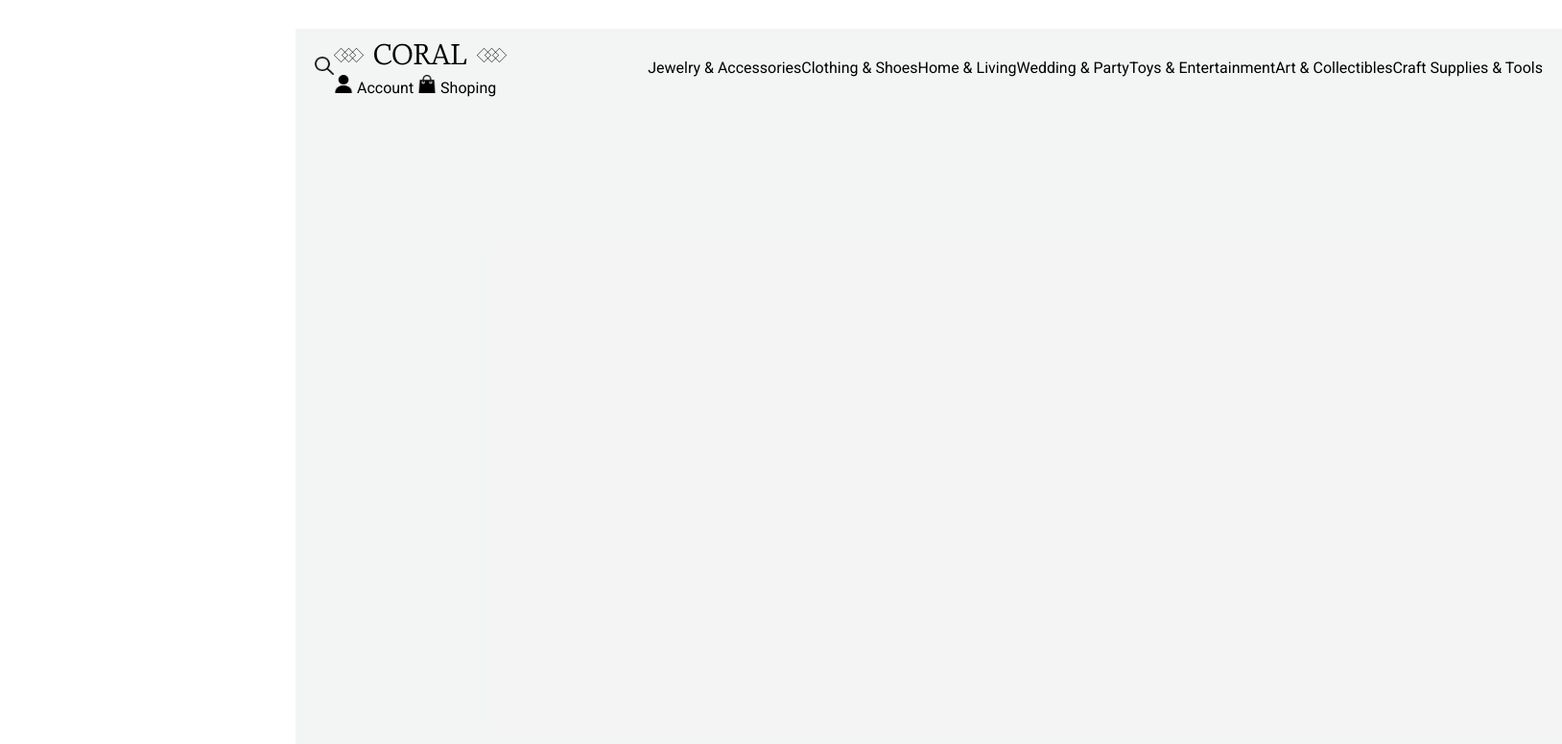
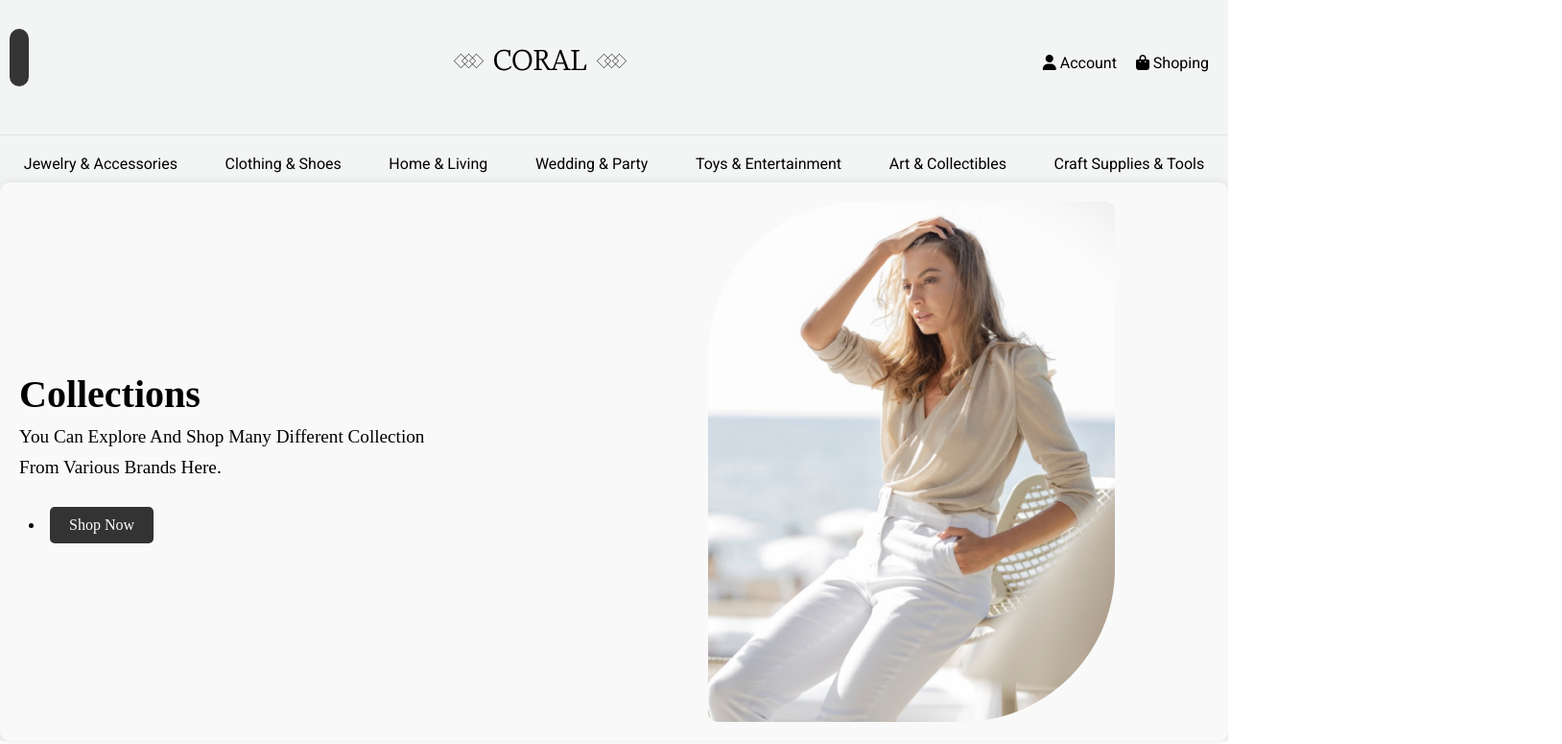
Before and after one commit to archis-academy/june-frontend-coral-buy-1, a plain HTML site: page index.html in a window 1280 px wide. Shown: the top 775 px of the page at 96% size, 1628 px wide, since content can reach past the window. Drawn offline with Linux system fonts and the light colour scheme.

Commit message:
[JU-23] - HeaderCategoryMenu & MainHeader done

```diff
--- a/index.html
+++ b/index.html
@@ -5,57 +5,57 @@
     <meta name="viewport" content="width=device-width, initial-scale=1.0" />
     <title>Coral Buy</title>
     <link rel="stylesheet" href="styles/style.css" />
-    <link
-      rel="stylesheet"
-      href="https://fonts.googleapis.com/css2?family=Roboto:wght@400;700&display=swap"
-    />
-  </head>
+    <link rel="stylesheet" href="https://fonts.googleapis.com/css2?family=Roboto:wght@400;700&display=swap" />
+    <link rel="stylesheet" href="https://cdnjs.cloudflare.com/ajax/libs/font-awesome/6.5.2/css/all.min.css" integrity="sha512-SnH5WK+bZxgPHs44uWIX+LLJAJ9/2PkPKZ5QiAj6Ta86w+fsb2TkcmfRyVX3pBnMFcV7oQPJkl9QevSCWr3W6A==" crossorigin="anonymous" referrerpolicy="no-referrer" />
+</head>
   <body>
     <header>
-      <div class="top-main">
-        <div class="top-header">
-          <div class="search">
-              <img
-                src="images\navbar-images\navbar-search-img.png"
-                alt="searchlogo"
-                width="20"
-                height="19"
-              />
+      <nav class="navbar">
+        <nav class="upper-nav">
+          <div class="search-box">
+            <input type="text" placeholder="Search here..."
+            class="search-input"/>
           </div>
           <div class="logo">
               <img
                src="images\footer-images\footer-logo.png"
+               />
           </div>
           <div class="account-shopping">
-            <img
-            src="images\navbar-images\navbar-user-img.png"
-                   alt="account"
-                   width="20"
-                   height="19"
-            />
-            <a>Account</a>
-             <img
-               src="images\navbar-images\navbar-shoping-img.png"
-                   alt="Shoping"
-                   width="20"
-                   height="19"
-             />
+            <div class="Account">
+                <i class="fa-solid fa-user"></i>
+              <a>Account</a>
+            </div>
+              <div class="Shop">
+                <i class="fa-solid fa-bag-shopping"></i>
              <a>Shoping</a>
+            </div>
           </div>
-      </div>
+        </nav>
       <div class="divider"></div>
-      <nav class="main-nav">
+        <nav class="bottom-nav">
           <ul>
-              <a>Jewelry & Accessories</a>
-              <a>Clothing & Shoes</a>
-              <a>Home & Living</a>
-              <a>Wedding & Party</a>
-              <a>Toys & Entertainment</a>
-              <a>Art & Collectibles</a>
-              <a>Craft Supplies & Tools</a>
+            <li><a>Jewelry & Accessories</a></li>
+            <li><a>Clothing & Shoes</a></li>
+            <li><a>Home & Living</a></li>
+            <li><a>Wedding & Party</a></li>
+            <li><a>Toys & Entertainment</a></li>
+            <li><a>Art & Collectibles</a></li>
+            <li><a>Craft Supplies & Tools</a></li>
           </ul>
+        </nav>
       </nav>
-      </div>
+    <div class="product">
+        <div class="content">
+            <h1>Collections</h1>
+            <p>You Can Explore And Shop Many Different Collection</p>
+            <p>From Various Brands Here.</p>
+            <li><a class="shop-now">Shop Now</a></li>
+        </div>
+        <div class="image-container">
+            <img src="images\hero-section\hero-section-woman-img.png" alt="Collection Image">
+        </div>
+    </div>
   </header>
     <section class="brand-box">
       <div class="brd-img">
--- a/styles/style.css
+++ b/styles/style.css
@@ -1,32 +1,67 @@
-header {
-    margin-top: 30px;
-    margin-left: 300px;
-    margin-right: 300px;
+*{
+  padding: 0;
+  margin: 0;
+  box-sizing: border-box;
 }
 
-.top-main {
+header {
   background-color: #1e28320d;
-  width: 1320px;
-  height: 874px;
+  min-height: 90vh;
 }
 
-.top-header {
+.navbar {
+  max-width: 1350px;
+  margin: auto;
+}
+
+.upper-nav {
     display: flex;
+    align-items: center;
     justify-content: space-between;
-    align-items: center;
     padding: 10px 20px;
 }
 
-.logo {
+.search-box {
+  transform: translate(-50%, -50%);
+  height: 60px;
+  line-height: 40px;
+  background: #353535;
+  padding: 10px;
+  border-radius: 60px;
+  cursor: pointer;
+  margin-top: 50px;
+}
 
+.search-input {
+  background: #353535;
+  color: #fff;
+  outline: none;
+  border: none;
+  line-height: 40px;
+  width: 0px;
+  float: left;
+  font-size: 1em;
+  transition: 0,7s ease;
+}
+
+.search-box:hover > .search-input,
+.search-input:focus {
+  width: 240px;
+  margin: 0px 8px;
 }
 
 .account-shopping {
   font-family: "roboto";
   white-space: nowrap;
+  display: flex;
+  gap: 20px;
 }
 
-.account-shopping:hover {
+.Account:hover {
+  color: orangered;
+}
+
+.Shop:hover {
   color: orangered;
 }
 
@@ -37,11 +72,7 @@ header {
   opacity: 1;
 }
 
-.main-nav:hover {
-  color: orangered;
-}
-
-.main-nav ul {
+.bottom-nav ul {
     list-style-type: none;
     margin: 0;
     padding: 0;
@@ -49,6 +80,62 @@ header {
     justify-content: space-around;
     font-family: "roboto";
     white-space: nowrap;
+}
+
+ul li:hover {
+  color: orangered;
+}
+
+ul li {
+  list-style: none;
+  display: inline-flex;
+  flex-direction: row;
+}
+
+li {
+  margin: 10px;
+  font-weight: 200;
+}
+
+.product {
+  display: flex;
+  align-items: center;
+  padding: 20px;
+  background-color: #f9f9f9;
+  border-radius: 10px;
+  box-shadow: 0 0 10px rgba(0, 0, 0, 0.1);
+}
+.content {
+  flex: 1;
+}
+.content h1 {
+  font-size: 2.5em;
+  margin: 0;
+}
+.content p {
+  font-size: 1.2em;
+  margin: 10px 0;
+}
+.shop-now {
+  display: inline-block;
+  padding: 10px 20px;
+  background-color: #333;
+  color: #fff;
+  text-decoration: none;
+  border-radius: 5px;
+  font-size: 1em;
+  margin-top: 20px;
+}
+.image-container {
+  flex: 1;
+  display: flex;
+  justify-content: center;
+  align-items: center;
+}
+.image-container img {
+  border-radius: 10px;
+  max-width: 100%;
+  height: auto;
 }
 
 .brand-box {
```
